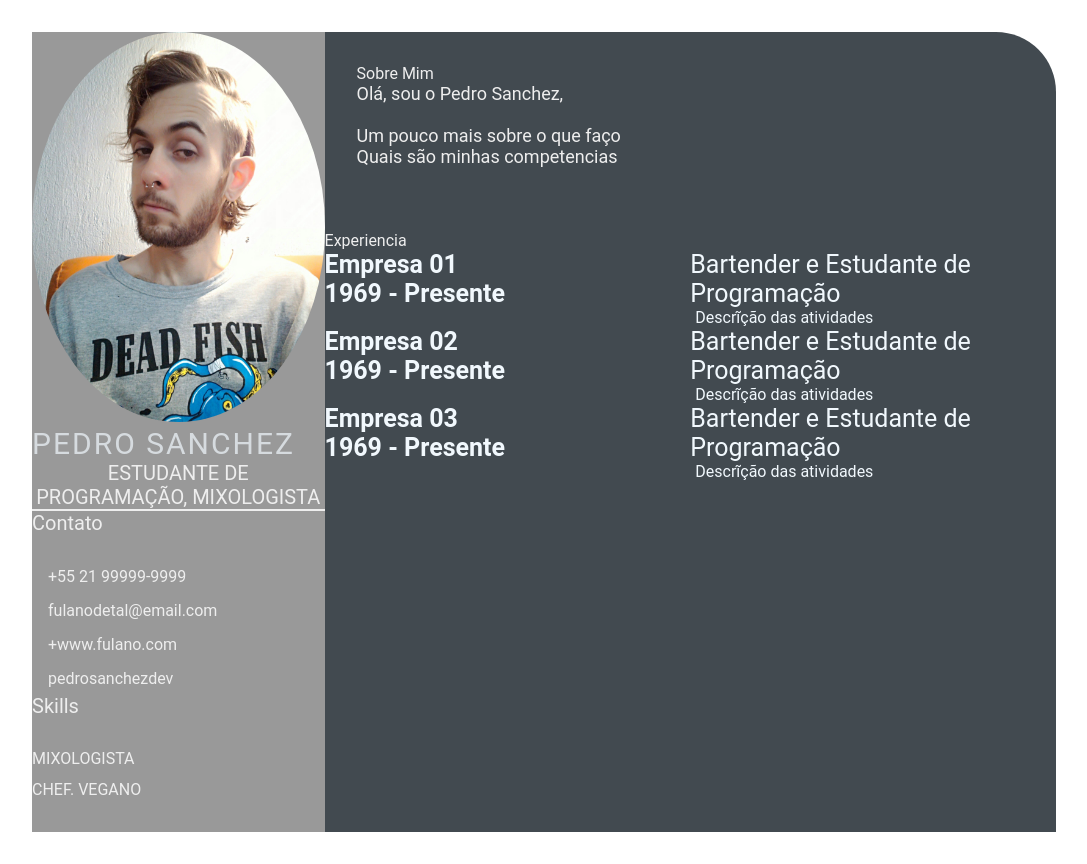
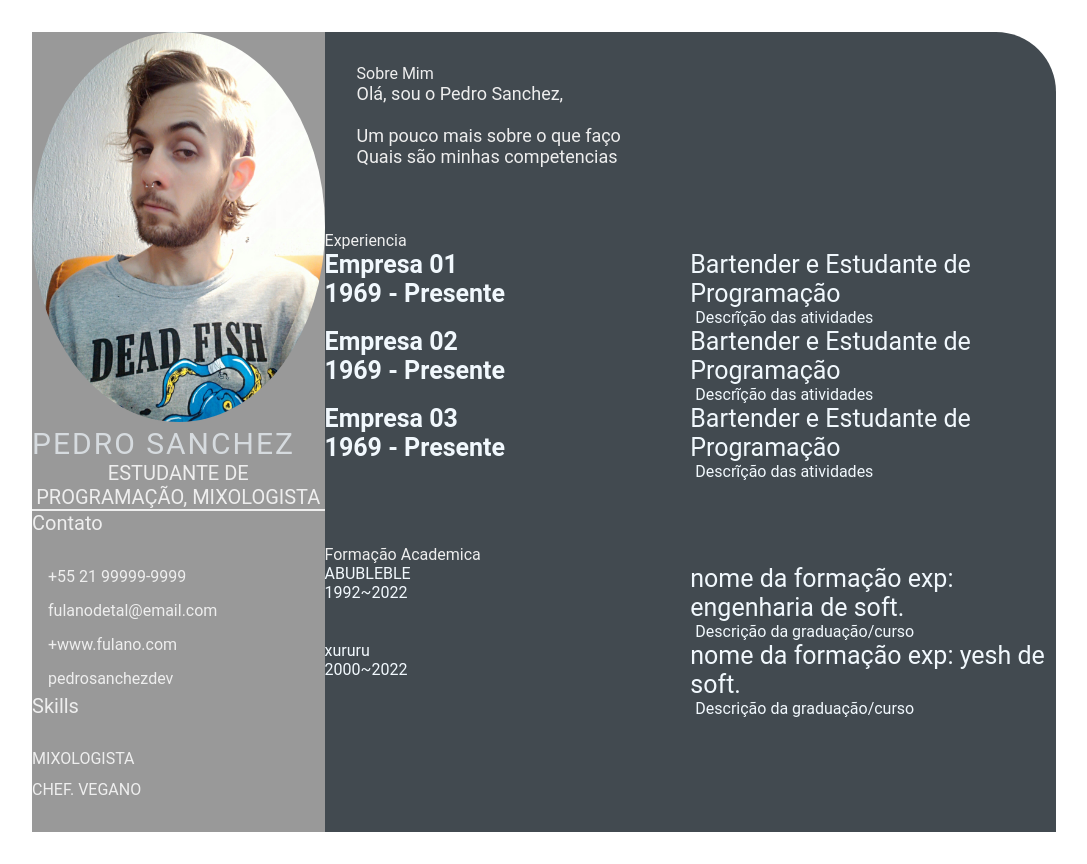
Before and after one commit to pedrosanchezdev/devweekgit.github.io, a plain HTML site: page index.html in a window 1280 px wide. Shown: the whole page, without its empty margins (96-1183 px from the left). Drawn offline with Linux system fonts and the light colour scheme.

Commit message:
"modified index.html" (#4)

```diff
--- a/index.html
+++ b/index.html
@@ -1,5 +1,6 @@
 <!DOCTYPE html>
 <html lang="en">
+
 <head>
     <meta charset="UTF-8">
     <meta http-equiv="X-UA-Compatible" content="IE=edge">
@@ -9,6 +10,7 @@
     <link rel="stylesheet" href="style.css">
 
 </head>
+
 <body>
     <main class="resume-contents">
         <section class="left-section">
@@ -30,8 +32,12 @@
                 <div class="skills">
                     <p class="left-title">Skills</p>
                     <ul>
-                        <li><p>MIXOLOGISTA</p></li>
-                        <li><p>CHEF. VEGANO</p></li>
+                        <li>
+                            <p>MIXOLOGISTA</p>
+                        </li>
+                        <li>
+                            <p>CHEF. VEGANO</p>
+                        </li>
                     </ul>
                 </div>
             </section>
@@ -81,11 +87,33 @@
                         </p>
                     </div>
                 </div>
-
-
-
             </section>
+            <section class="education gap">
+                <div class="right-title">Formação Academica</div>
+                <div class="education-contents">
+                   <div class="education-left">
+                    <p class="education-scholl-name">ABUBLEBLE</p>
+                    <p class="education-time-piriod">1992~2022</p>
+                   </div>
+                   <div class="education-right">
+                    <p class="education-subject">nome da formação exp: engenharia de soft.</p>
+                    <p class="education-desc">
+                        Descrição da graduação/curso
+                    </p>
+                   </div>
+                   <div class="education-left">
+                    <p class="education-scholl-name">xururu</p>
+                    <p class="education-time-period">2000~2022</p>
+                   </div>
+                   <div class="education-right">
+                    <p class="education-subject">nome da formação exp: yesh de soft.</p>
+                    <p class="education-desc">
+                        Descrição da graduação/curso
+                    </p>
+                   </div>
+                </div>
             </section>
     </main>
 </body>
+
 </html>
```
Lines whose indentation alone changed are shown as unchanged.
